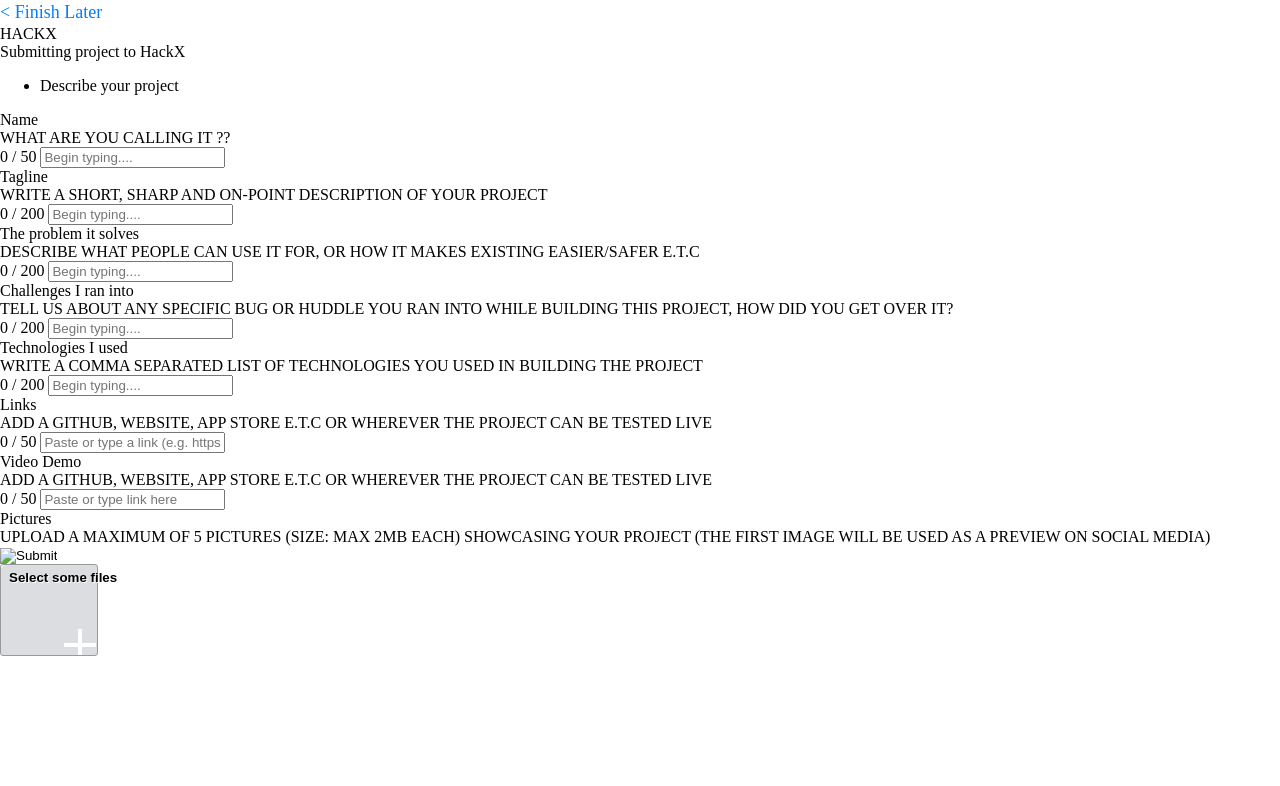
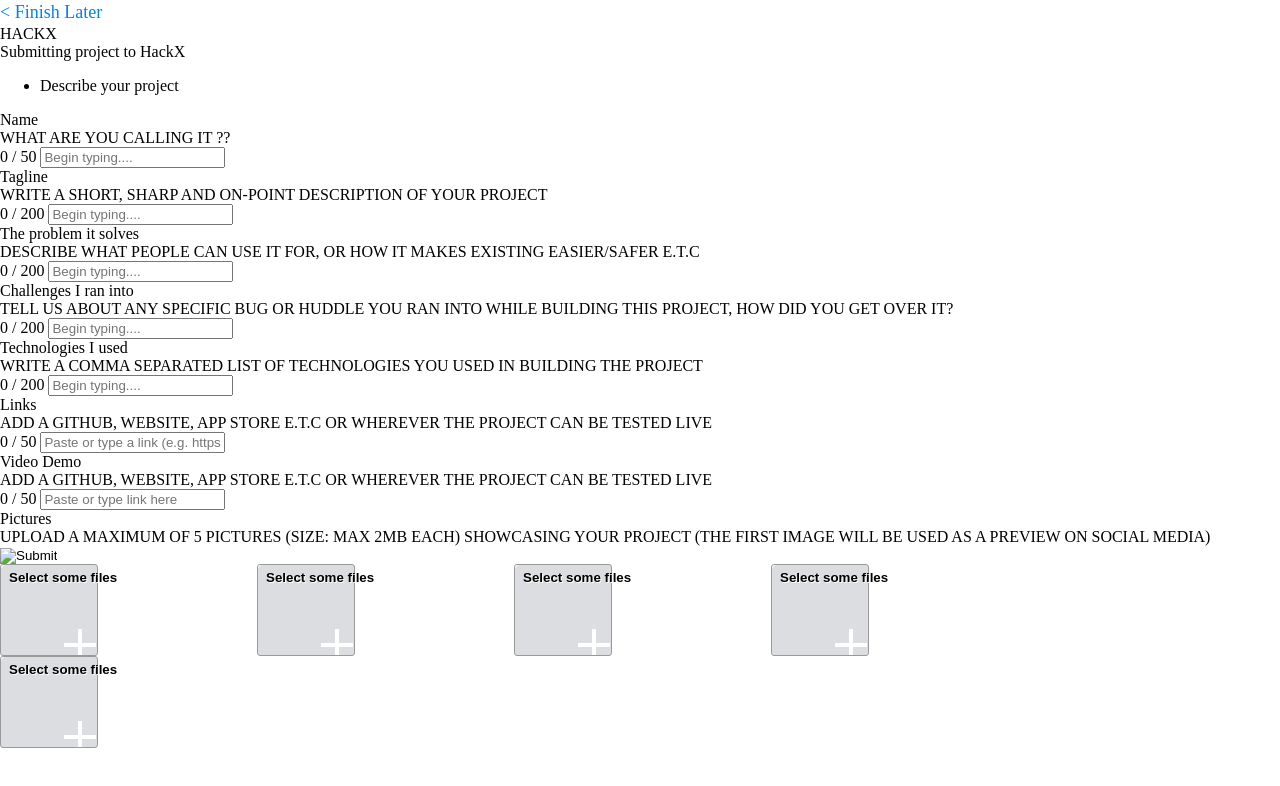
Before and after one commit to Engineering-Career-Expo/hackX, a website: page Dashboard/components/dashboard-submission-form.html in a window 1280 px wide. Drawn offline with Linux system fonts and the light colour scheme.

Commit message:
Update dashboard-submission-form.html

```diff
--- a/Dashboard/components/dashboard-submission-form.html
+++ b/Dashboard/components/dashboard-submission-form.html
@@ -8,10 +8,12 @@
 </head>
 <body>
     <div class="dashboard-submission-form">
-        <div class="headForm"> < Finish Later </div>
-        <div class="headMain">
-            <div class="Hd">HACK<span class="X">X</span></div>
-            <div class="cnt">Submitting project to HackX</div>
+        <div class="heading">
+            <div class="headForm"> < Finish Later </div>
+            <div class="headMain">
+                <div class="Hd">HACK<span class="X">X</span></div>
+                <div class="cnt">Submitting project to HackX</div>
+            </div>
             <ul class="Ul">
                 <li class="List">Describe your project</li>
             </ul>
@@ -89,6 +91,10 @@
                 <input type="image" name="pictures" src="../../assets/images/dashboard/add image.svg">
             </div>
             <input type="file" class="custom-file-input">
+            <input type="file" class="custom-file-input">
+            <input type="file" class="custom-file-input">
+            <input type="file" class="custom-file-input">
+            <input type="file" class="custom-file-input">
         </form>
     </div>
 </body>
```
